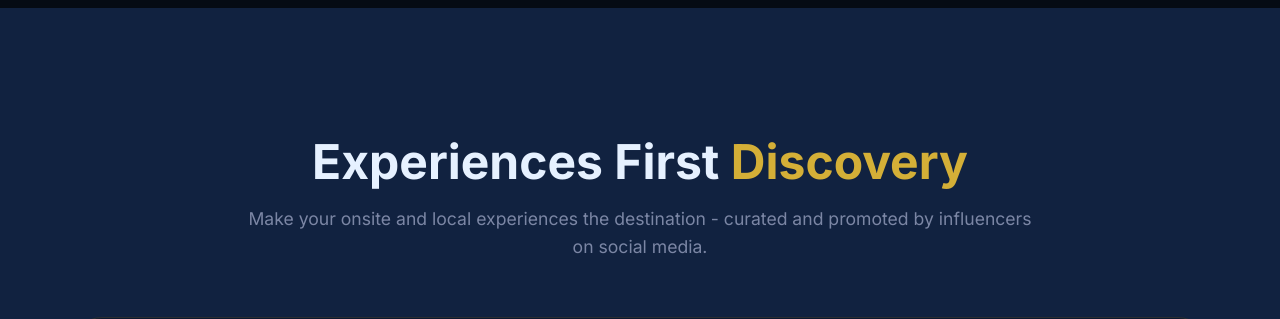
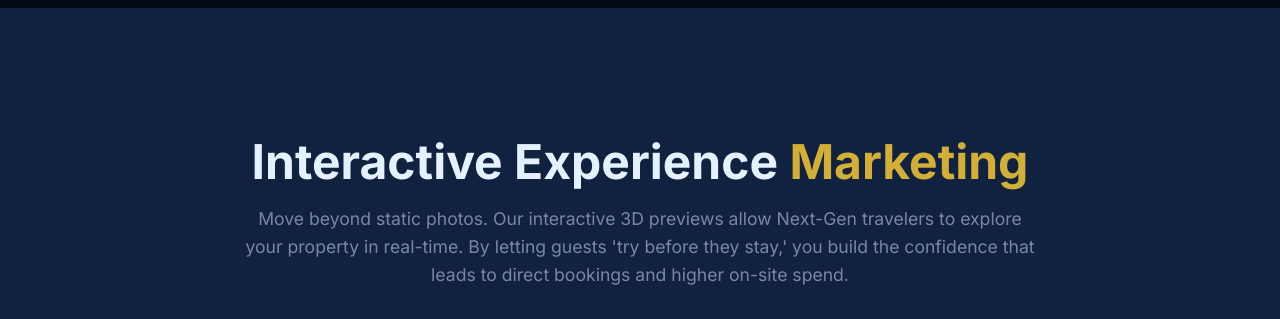
Before and after one commit to alexhurd-travelvrse/Travelvrse-website, a React (Vite) app: page / in a window 1280 px wide. Shown: the part 1720-2039 px from the top of the page. Built offline with nearby package versions, Linux system fonts and the light colour scheme.

Commit message:
Update Interactive Experience Marketing section with revised copy

```diff
--- a/src/components/SolutionSection.jsx
+++ b/src/components/SolutionSection.jsx
@@ -112,10 +112,10 @@ const SolutionSection = () => {
 
                 <div className="section-header text-center animate-fade-up">
                     <h2>
-                        Experiences First <span className="text-gold">Discovery</span>
+                        Interactive Experience <span className="text-gold">Marketing</span>
                     </h2>
                     <p className="subtitle mx-auto max-w-2xl">
-                        Make your onsite and local experiences the destination - curated and promoted by influencers on social media.
+                        Move beyond static photos. Our interactive 3D previews allow Next-Gen travelers to explore your property in real-time. By letting guests 'try before they stay,' you build the confidence that leads to direct bookings and higher on-site spend.
                     </p>
                 </div>
 
```
